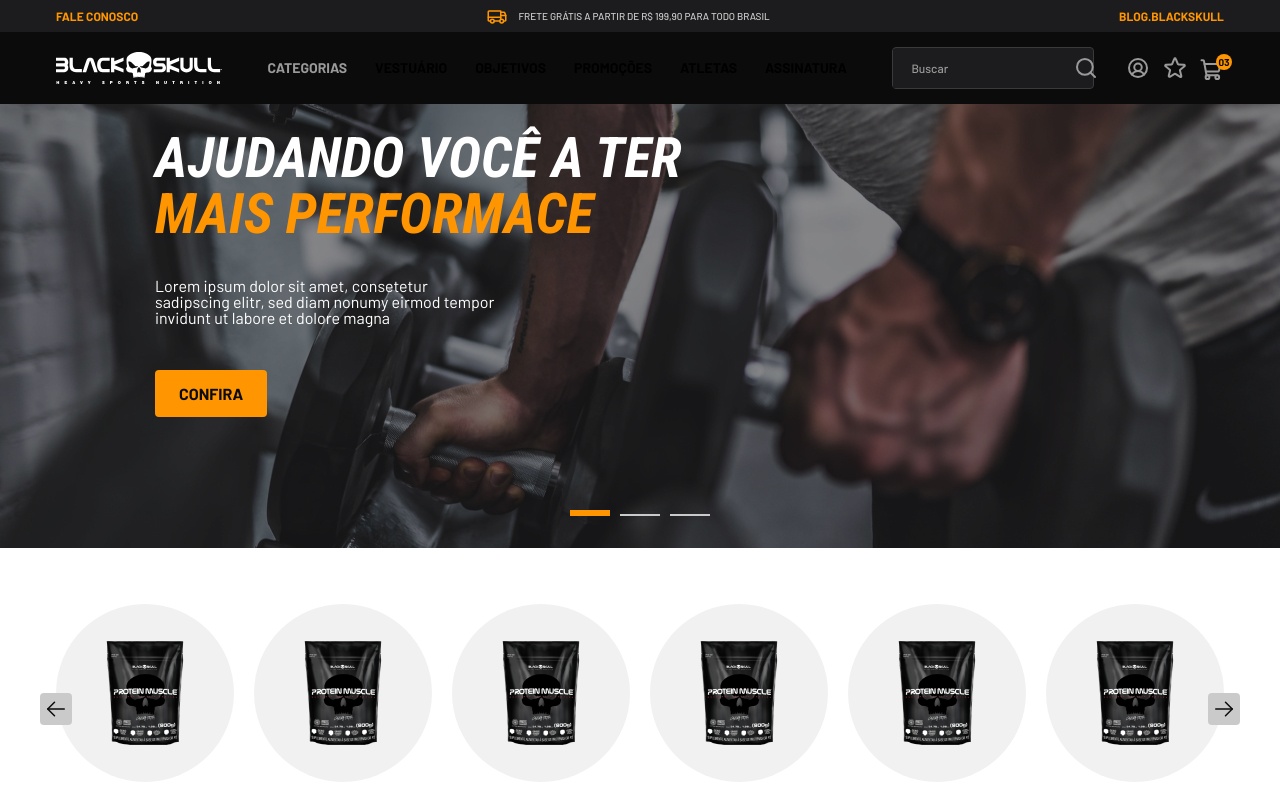
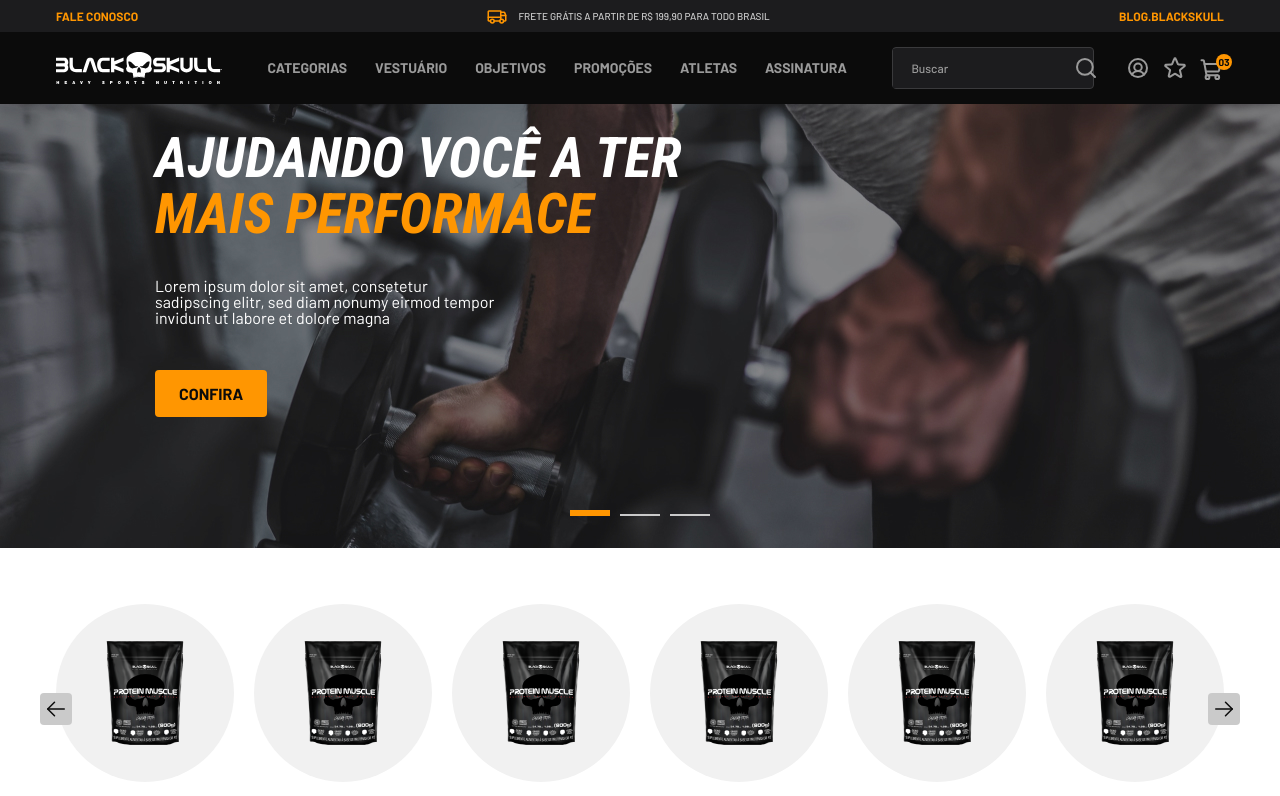
Before and after one commit to pedrolibas/teste-wicomm, a React (Vite) app: page / in a window 1280 px wide. Shown: the top 796 px of the page. Built offline with nearby package versions, Linux system fonts and the light colour scheme.

Commit message:
feat: fixed stylization bugs

```diff
--- a/src/components/Button/style.js
+++ b/src/components/Button/style.js
@@ -11,4 +11,10 @@
   color: var(--black1);
 
   cursor: pointer;
+
+  &:hover{
+    transition: 1ms;
+
+    background-color: var(--orange2);
+  }
 `;
--- a/src/components/CarouselPeople/index.jsx
+++ b/src/components/CarouselPeople/index.jsx
@@ -6,7 +6,7 @@
 
 export const CarouselPeople = () => {
   return (
-    <ContainerCarouselPeople>
+    <ContainerCarouselPeople id="people">
       <img src={backgroundImg} alt="" className="background" />
       <h2 className="type12">
         CONHEÇA A TROPA <strong>BLACK SKULL</strong>
--- a/src/components/CircleCard/style.js
+++ b/src/components/CircleCard/style.js
@@ -3,6 +3,8 @@
 export const ContainerCircleCard = styled.li`
   width: 178px;
   height: 210px;
+
+  cursor: pointer;
 
   div {
     width: inherit;
--- a/src/components/Footer/style.js
+++ b/src/components/Footer/style.js
@@ -55,6 +55,8 @@
         img {
           width: 24px;
           height: 24px;
+
+          cursor: pointer;
         }
       }
     }
@@ -94,6 +96,8 @@
         line-height: 16.8px;
 
         width: 160px;
+
+        cursor: pointer;
       }
     }
   }
@@ -112,6 +116,12 @@
       flex-wrap: wrap;
 
       width: 218px;
+
+      li{
+        img{
+          cursor: pointer;
+        }
+      }
     }
   }
 
@@ -128,6 +138,12 @@
     ul {
       display: flex;
       gap: 10px;
+
+      li{
+        img{
+          cursor: pointer;
+        }
+      }
     }
   }
 
--- a/src/components/Header/index.jsx
+++ b/src/components/Header/index.jsx
@@ -25,11 +25,21 @@
           <li className="type3">
             <a href="#category">CATEGORIAS</a>
           </li>
-          <li className="type3">VESTUÁRIO</li>
-          <li className="type3">OBJETIVOS</li>
-          <li className="type3">PROMOÇÕES</li>
-          <li className="type3">ATLETAS</li>
-          <li className="type3">ASSINATURA</li>
+          <li className="type3">
+            <a href="#release">VESTUÁRIO</a>
+          </li>
+          <li className="type3">
+            <a href="#objective">OBJETIVOS</a>
+          </li>
+          <li className="type3">
+            <a href="#promotion">PROMOÇÕES</a>
+          </li>
+          <li className="type3">
+            <a href="#people">ATLETAS</a>
+          </li>
+          <li className="type3">
+            <a href="#benefits">ASSINATURA</a>
+          </li>
         </ul>
         <form>
           <input type="text" placeholder="Buscar" />
--- a/src/components/Header/style.js
+++ b/src/components/Header/style.js
@@ -64,9 +64,11 @@
       li {
         padding: 0 14px;
 
-        a{
+        a {
           text-decoration: none;
           color: var(--gray1);
+
+          cursor: pointer;
         }
       }
     }
@@ -110,6 +112,7 @@
       gap: 14px;
 
       img {
+        cursor: pointer;
       }
     }
   }
--- a/src/components/ProductCard/style.js
+++ b/src/components/ProductCard/style.js
@@ -6,6 +6,8 @@
 
     border: 1px solid var(--background);
     border-radius: 4px;
+
+    cursor: pointer;
 
     div{
         width: inherit;
--- a/src/components/Scroll/style.js
+++ b/src/components/Scroll/style.js
@@ -11,6 +11,8 @@
     width: 40px;
     height: 2px;
     background-color: var(--gray2);
+
+    cursor: pointer;
   }
 
   .activate {
--- a/src/components/SectionBenefits/index.jsx
+++ b/src/components/SectionBenefits/index.jsx
@@ -5,7 +5,7 @@
 
 export const SectionBenefits = () => {
   return (
-    <ContainerSectionBenefits>
+    <ContainerSectionBenefits id="benefits">
       <div>
         <h2 className="type12 roboto">
           GARANTA O <strong>FRETE GRÁTIS</strong>
--- a/src/components/SectionObjective/index.jsx
+++ b/src/components/SectionObjective/index.jsx
@@ -6,7 +6,7 @@
 
 export const SectionObjective = () => {
   return (
-    <ContainerSectionObjective>
+    <ContainerSectionObjective id="objective">
       <h2 className="type15">OBJETIVOS</h2>
       <ul>
       <li>
--- a/src/pages/Home/index.jsx
+++ b/src/pages/Home/index.jsx
@@ -26,7 +26,7 @@
           ))}
         </ListProducts>
       </section>
-      <section className="list-release">
+      <section className="list-release" id="release">
         <h2 className="type15">LANÇAMENTOS</h2>
         <ListProducts>
           {dataReleaseProducts.map(elem => (
@@ -41,7 +41,7 @@
         <Scroll />
       </section>
       <CarouselPeople />
-      <section className="list-promotion">
+      <section className="list-promotion" id="promotion">
         <h2 className="type15">PROMOÇÕES</h2>
         <ListProducts>
           {dataReleaseProducts.map(elem => (
```
